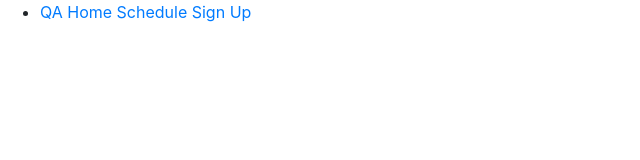
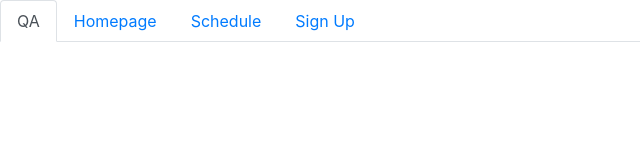
Before and after one commit to qamanny/DEC10FrontEnd, a plain HTML site: page HTML/Homepage.html in a window 1280 px wide. Shown: the whole page, without its empty margins (0-640 px from the left). Drawn offline with nearby package versions, Linux system fonts and the light colour scheme.

Commit message:
Fixing up the nav bar on Homepage

```diff
--- a/HTML/Homepage.html
+++ b/HTML/Homepage.html
@@ -12,16 +12,21 @@
 
 <body>
 
-  <nav>
-    <ul>
-      <li>
-        <a href="/">QA</a>
-        <a href="/">Home</a>
-        <a href="/">Schedule</a>
-        <a href="/">Sign Up</a>
-      </li>
-    </ul>
-  </nav>
+  <ul class="nav nav-tabs">
+    <li class="nav-item">
+      <a class="nav-link active" href="#">QA</a>
+    </li>
+    <li class="nav-item">
+      <a class="nav-link" href="#">Homepage</a>
+    </li>
+    <li class="nav-item">
+      <a class="nav-link" href="#">Schedule</a>
+    </li>
+    <li class="nav-item">
+      <a class="nav-link" href="#">Sign Up</a>
+    </li>
+  </ul>
+
   <script src="https://code.jquery.com/jquery-3.2.1.slim.min.js"
     integrity="sha384-KJ3o2DKtIkvYIK3UENzmM7KCkRr/rE9/Qpg6aAZGJwFDMVNA/GpGFF93hXpG5KkN"
     crossorigin="anonymous"></script>
```
